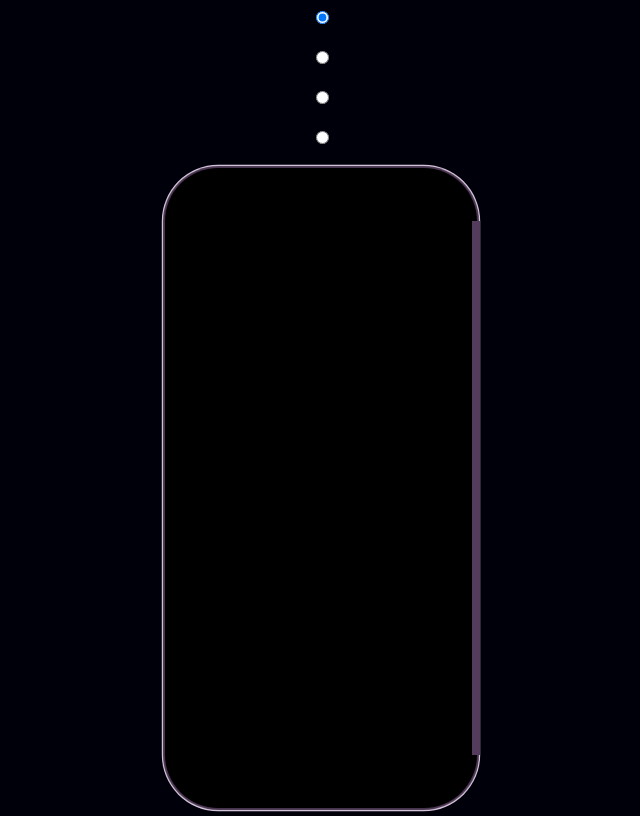
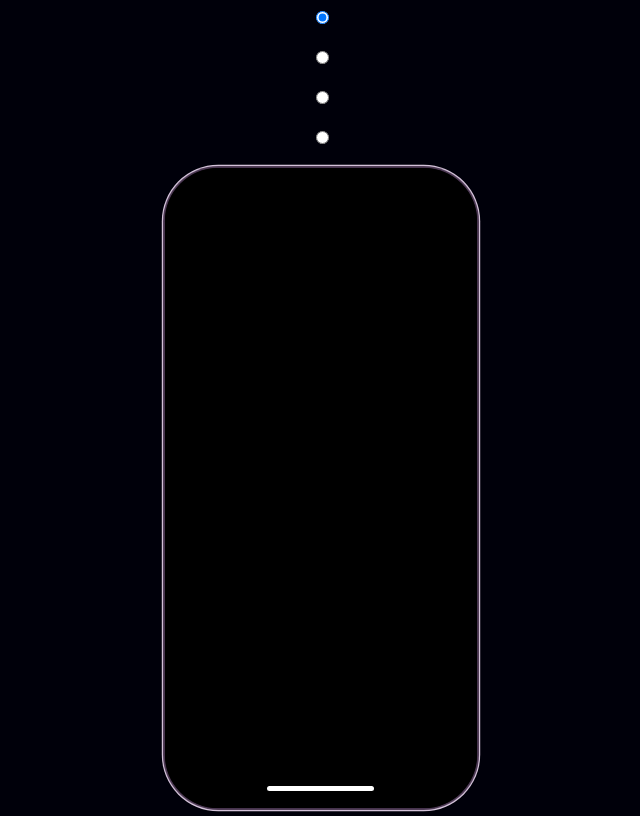
Before and after one commit to choi8327/ASMRAPP, a plain HTML site: page index.html in a window 1280 px wide. Shown: the whole page, without its empty margins (319-959 px from the left). Drawn offline with Linux system fonts and the light colour scheme.

Commit message:
오타 수정 및 코드 추가

```diff
--- a/style.css
+++ b/style.css
@@ -64,7 +64,7 @@ body{
     transform: scale3d(1.1, 1.1, 1);
     -webkit-animation: appear 1s var(--ease-out) forwards;
     animation: appear 1s var(--ease-out) forwards;
-    -webkit-backface-visibility: hidden;
+    --webkit-backface-visibility: hidden;
 }
 
 .phone::before{
@@ -75,4 +75,89 @@ body{
     bottom: calc(var(--border-radius));
     left: calc(var(--bottom-width) * -1);
     border: 0.5em solid hsl(var(--c-h), 20%, 30%);
+    border-left-width: 0;
+    border-right-width: 0;
 }
+
+.buttons{
+    position: absolute;
+    inset: calc(var(--border-width) * -1);
+    pointer-events: none;
+}
+
+.buttons .left, .buttons .right{
+    position: absolute;
+    width: var(--button-width);
+    display: flex;
+    flex-direction: column;
+    align-items: stretch;
+    gap: 1.5em;
+}
+
+.buttons .left{
+    right: 100%;
+    top: calc(var(--border-radius) * 2);
+}
+
+.buttons .left .button:nth-child(1){
+    height: 3em;
+    margin-bottom: 0.5em;
+}
+
+.buttons .right{
+    left: 100%;
+    transform: scale3d(-1, 1, 1);
+    top: calc(var(--border-radius) * 3);
+}
+
+.buttons .right .button{
+    height: 9.5em;
+}
+
+.buttons .button{
+    background: hsl(var(--c-h), 20%, 95%);
+    height: 6em;
+    box-shadow: inset -0.15em 0 0.1em black, inset 0 0 0.1em hsl(var(--c-h), 30%, 90%), inset 0 0.2em 0.1em hsl(var(--c-h), 30%, 90%), inset 0 -0.2em 0.1em hsl(var(--c-h), 30%, 90%), inset -0.1em 0.333em 0.1em rgba(0, 0, 0, 0.5), inset -0.1em -0.333em 0.1em rgba(0, 0, 0, 0.5);
+    border-top-left-radius: 0.2em;
+    border-bottom-left-radius: 0.2em;
+}
+
+.screen-container{
+    position: absolute;
+    inset: 0;
+    border-radius: var(--border-radius);
+    border: var(--pad) solid black;
+    display: flex;
+    flex-direction: column;
+    align-items: center;
+    gap: calc(var(--pad) * 2);
+}
+
+.screen-container::before{
+    content: "";
+    position: absolute;
+    z-index: 2;
+    background: white;
+    width: 36.6%;
+    bottom: calc(var(--pad) * 0.75);
+    height: calc(var(--pad) * 0.5);
+    border-radius: calc(var(--pad) * 0.25);
+    filter: drop-shadow(0 0.1em 0.25em rgba(0, 0, 0, 0.1));
+}
+
+.bg{
+    position: absolute;
+    inset: 0;
+    background: black;
+    border-radius: calc(var(--border-radius) - var(--pad));
+    overflow: hidden;
+}
+
+.bg>*{
+    position: absolute;
+    inset: 0;
+    display: flex;
+    flex-direction: column;
+    opacity: 0;
+    transition: opacity 1s var(--ease-out) 0.5s;
+}
```
Also changed, not shown: index.html (renamed from imdex.html).
